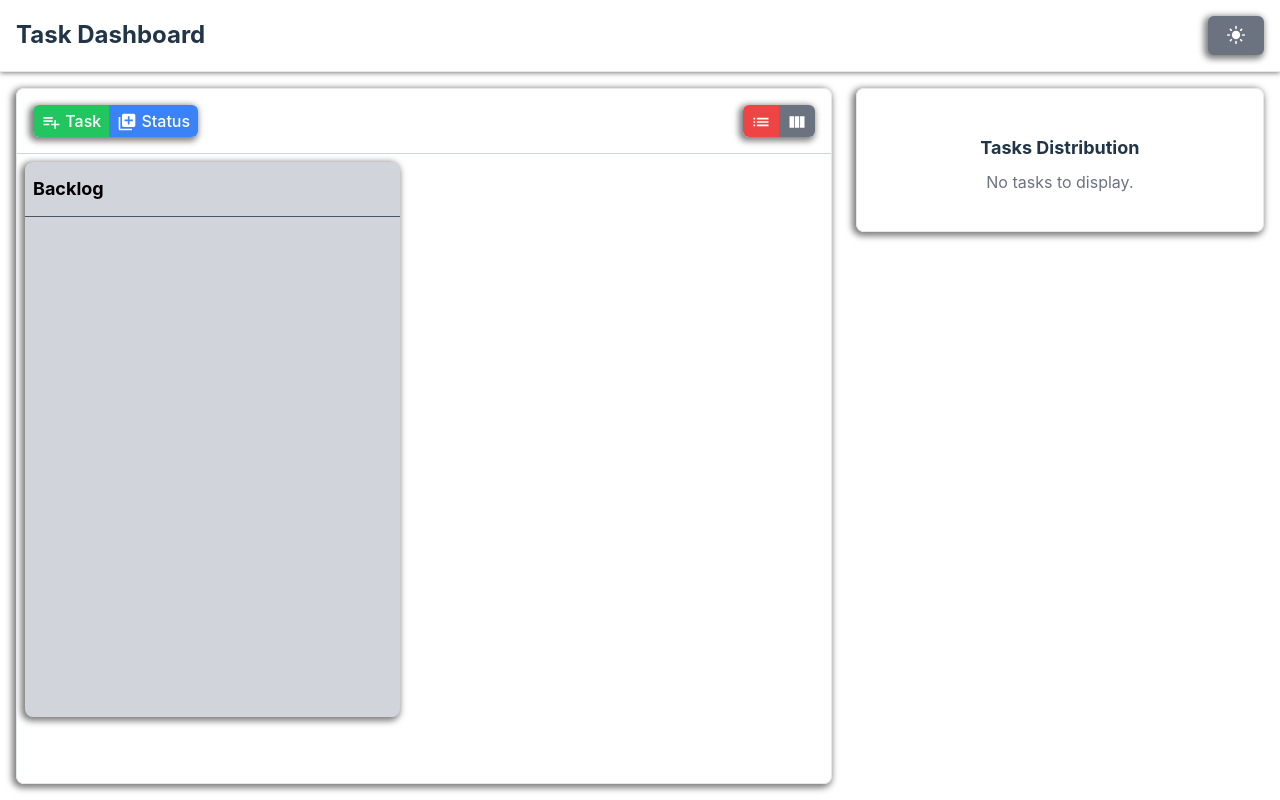
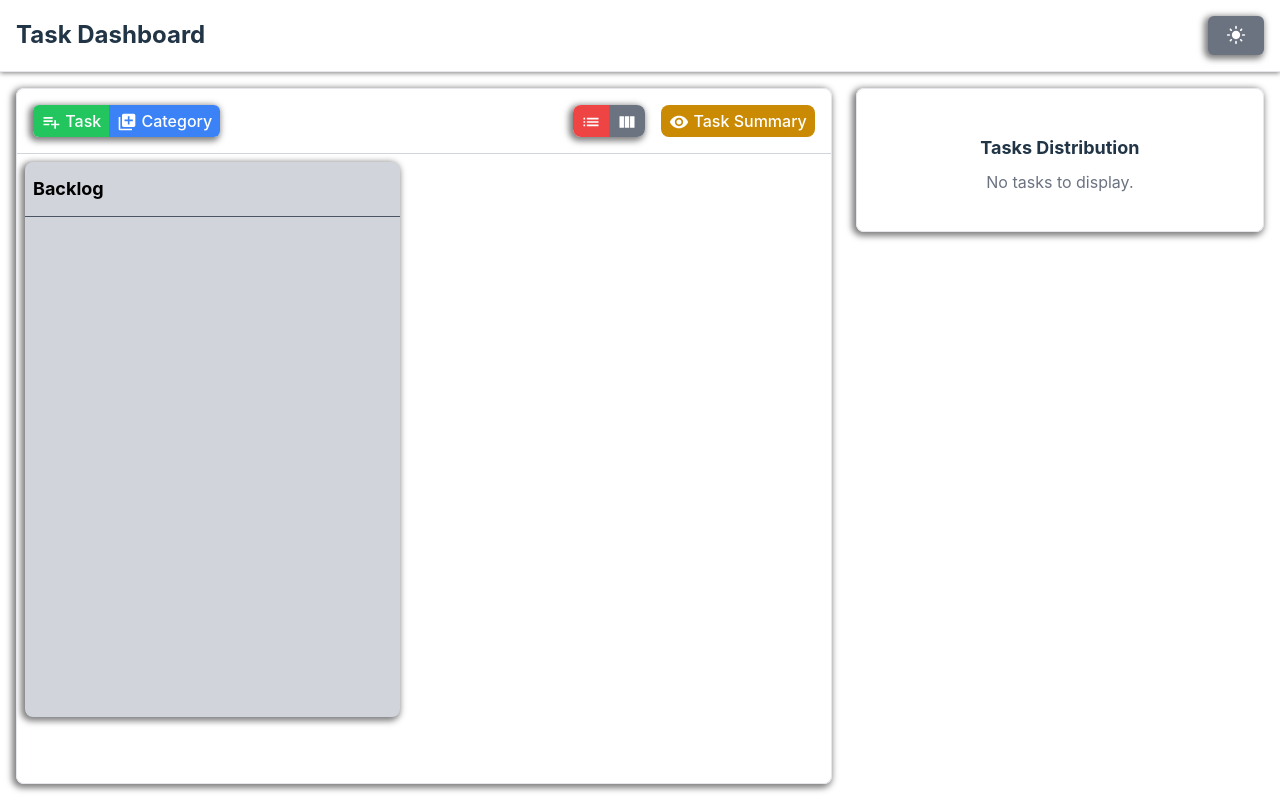
Before and after one commit to danefriser3/vite_app, a React (Vite) app: page / in a window 1280 px wide. Built offline with nearby package versions, Linux system fonts and the light colour scheme.

Commit message:
state of the art before projects

```diff
--- a/src/components/TaskBoard.tsx
+++ b/src/components/TaskBoard.tsx
@@ -12,7 +12,10 @@ import {
   List,
   Menu as MenuIcon,
   ViewColumn,
+  Visibility,
+  VisibilityOff,
 } from "@mui/icons-material";
+import TaskSummaryDialog from "./dialogs/TaskSummaryDialog";
 
 const TaskBoard = () => {
   const {
@@ -26,6 +29,8 @@ const TaskBoard = () => {
   } = useTaskContext();
   const [openMenu, setOpenMenu] = useState<Record<string, boolean>>({});
   const [viewMode, setViewMode] = useState<"columns" | "table">("columns");
+  const [open, setOpen] = useState(false);
+  const toggleDialog = () => setOpen((prev) => !prev);
 
   const handleDragOver = (e: React.DragEvent<HTMLDivElement>) => {
     e.preventDefault();
@@ -52,15 +57,16 @@ const TaskBoard = () => {
           <NewTaskDialog />
           <NewColumnDialog />
         </div>
-        <div className="flex flex-row items-center rounded-md shadow-[-2px_2px_6px_2px_rgba(0,0,0,0.5)]">
+        <div className="flex flex-row gap-4 items-center">
+          <div className="flex flex-row items-center rounded-lg shadow-[-2px_2px_6px_2px_rgba(0,0,0,0.5)]">
             <button
               title="View as Table"
-            disabled={viewMode === "table"}
+              disabled={viewMode === "table" || open}
               onClick={() => setViewMode("table")}
-            className={`bg-red-500 text-white py-1 px-2 rounded-md  border-none rounded-r-none ${
+              className={`bg-red-500 text-white py-1 px-2 rounded-lg border-none rounded-r-none ${
                 columns.length === 0 ? "cursor-not-allowed" : "hover:bg-red-700"
               } ${
-              viewMode === "table"
+                viewMode === "table" || open
                   ? "cursor-not-allowed !bg-gray-500 hover:bg-gray-500"
                   : ""
               }`}
@@ -69,10 +75,10 @@ const TaskBoard = () => {
             </button>
             <button
               title="View as Columns"
-            disabled={viewMode === "columns"}
+              disabled={viewMode === "columns" || open}
               onClick={() => setViewMode("columns")}
-            className={`bg-purple-500 text-white py-1 px-2 rounded-md hover:bg-purple-700 border-none rounded-l-none ${
-              viewMode === "columns"
+              className={`bg-purple-500 text-white py-1 px-2 hover:bg-purple-700 border-none rounded-lg rounded-l-none ${
+                viewMode === "columns" || open
                   ? "cursor-not-allowed !bg-gray-500 hover:bg-gray-500"
                   : ""
               }`}
@@ -80,8 +86,22 @@ const TaskBoard = () => {
               <ViewColumn fontSize="small" />
             </button>
           </div>
+          <button
+            onClick={toggleDialog}
+            className="bg-yellow-600 text-white py-1 px-2 hover:bg-yellow-900 border-none rounded-lg"
+          >
+            {open ? (
+              <VisibilityOff fontSize="small" />
+            ) : (
+              <Visibility fontSize="small" />
+            )}{" "}
+            Task Summary
+          </button>
         </div>
-      {viewMode === "columns" ? (
+      </div>
+      {open ? (
+        <TaskSummaryDialog />
+      ) : viewMode === "columns" ? (
         <div
           className="flex flex-row gap-4 overflow-x-auto p-2 h-full"
           style={{ maxHeight: "calc(100vh - 200px)" }}
@@ -111,7 +131,7 @@ const TaskBoard = () => {
                         >
                           <Delete />
                           <span className="w-full text-black">
-                            Delete Status
+                            Delete Category
                           </span>
                         </button>
                       </div>
@@ -141,7 +161,7 @@ const TaskBoard = () => {
                   Priority
                 </th>
                 <th className="border border-gray-300 px-4 py-2 text-left">
-                  Status
+                  Category
                 </th>
                 <th className="border border-gray-300 px-4 py-2 text-left">
                   Completed
--- a/src/components/dialogs/NewColumnDialog.tsx
+++ b/src/components/dialogs/NewColumnDialog.tsx
@@ -28,20 +28,20 @@ const NewColumnDialog = () => {
         onClick={() => setIsColumnDialogOpen(true)}
         className="bg-blue-500 text-white py-1 px-2 rounded-md hover:bg-blue-700 border-none rounded-l-none "
       >
-        <Queue fontSize="small" /> Status
+        <Queue fontSize="small" /> Category
       </button>
       {isColumnDialogOpen && (
         <div className="fixed inset-0 z-50 bg-black bg-opacity-50 flex items-center justify-center">
           <div className="bg-gray-600 rounded-lg p-6 w-96">
             <h2 className="text-lg font-bold mb-4 text-black">
-              Add New Status
+              Add New Category
             </h2>
             <input
               type="text"
               autoFocus
               value={columnName}
               onChange={(e) => setColumnName(e.target.value)}
-              placeholder="Status Name"
+              placeholder="Category Name"
               className="border rounded px-2 py-1 w-full mb-4"
             />
             <div className="flex justify-end gap-2">
@@ -55,7 +55,7 @@ const NewColumnDialog = () => {
                 onClick={handleAddColumn}
                 className="bg-blue-500 text-white px-2 py-1 rounded hover:bg-blue-700"
               >
-                Add Status
+                Add Category
               </button>
             </div>
           </div>
--- /dev/null
+++ b/src/components/dialogs/TaskSummaryDialog.tsx
@@ -0,0 +1,62 @@
+import { useTaskContext } from "../../context/TaskContext";
+
+const TaskSummaryDialog = () => {
+  const { tasks } = useTaskContext();
+
+  const completedTasks = tasks.filter((task) => task.completed);
+  const notCompletedTasks = tasks.filter((task) => !task.completed);
+
+  const completedInTime = completedTasks.filter(
+    (task) =>
+      task.dueDate &&
+      task.completedDate &&
+      new Date(task.completedDate) <= new Date(task.dueDate)
+  );
+
+  const completedLate = completedTasks.filter(
+    (task) =>
+      task.dueDate &&
+      task.completedDate &&
+      new Date(task.completedDate) > new Date(task.dueDate)
+  );
+
+  const mostUrgentTasks = notCompletedTasks
+    .filter((task) => task.dueDate)
+    .sort(
+      (a, b) => new Date(a.dueDate).getTime() - new Date(b.dueDate).getTime()
+    )
+    .slice(0, 3);
+
+  return (
+    <div className="flex flex-col gap-4 m-4 text-black bg-gray-300 rounded-lg h-fit">
+      <h2 className="text-xl font-bold p-4">Task Summary</h2>
+      <div className="p-4 ">
+        <div>
+          <h3 className="font-semibold text-lg">Completed Tasks</h3>
+          <p>Total: {completedTasks.length}</p>
+          <p>In Time: {completedInTime.length}</p>
+          <p>Late: {completedLate.length}</p>
+        </div>
+        <div>
+          <h3 className="font-semibold text-lg">Uncompleted Tasks</h3>
+          <p>Total: {notCompletedTasks.length}</p>
+          {mostUrgentTasks.length > 0 && (
+            <div>
+              <h4 className="font-semibold text-md">Most Urgent:</h4>
+              <ul className="list-disc pl-6">
+                {mostUrgentTasks.map((task) => (
+                  <li key={task.id}>
+                    <strong>{task.title}</strong> - Due:{" "}
+                    {new Date(task.dueDate!).toLocaleDateString("it-IT")}
+                  </li>
+                ))}
+              </ul>
+            </div>
+          )}
+        </div>
+      </div>
+    </div>
+  );
+};
+
+export default TaskSummaryDialog;
```
Lines whose indentation alone changed are shown as unchanged.
